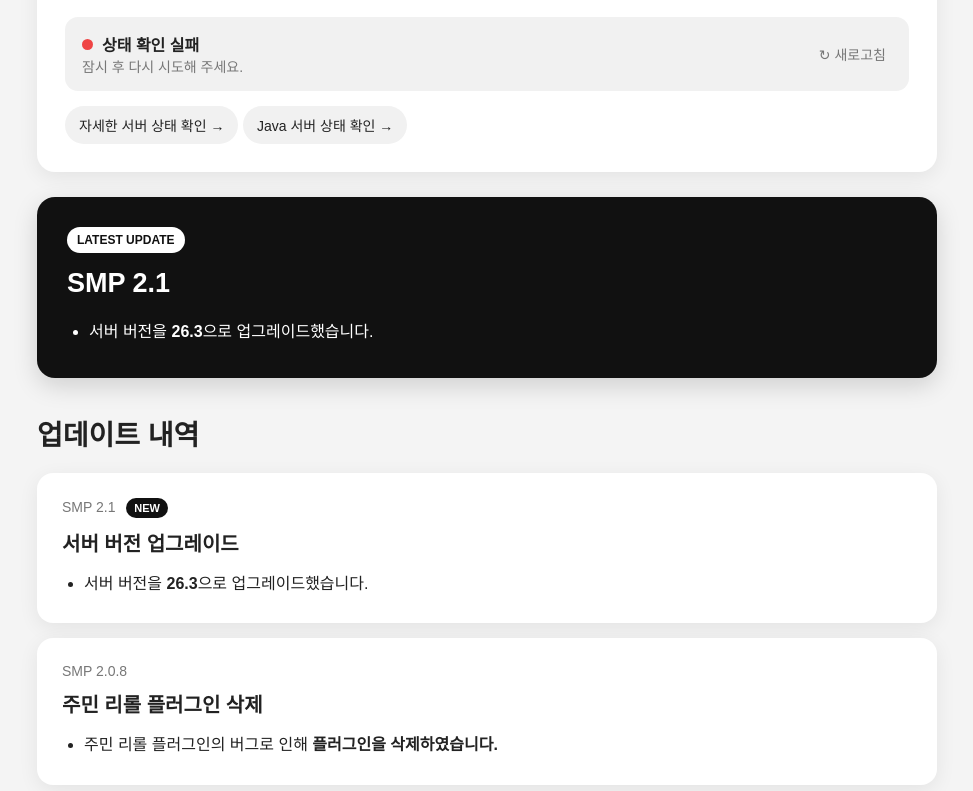
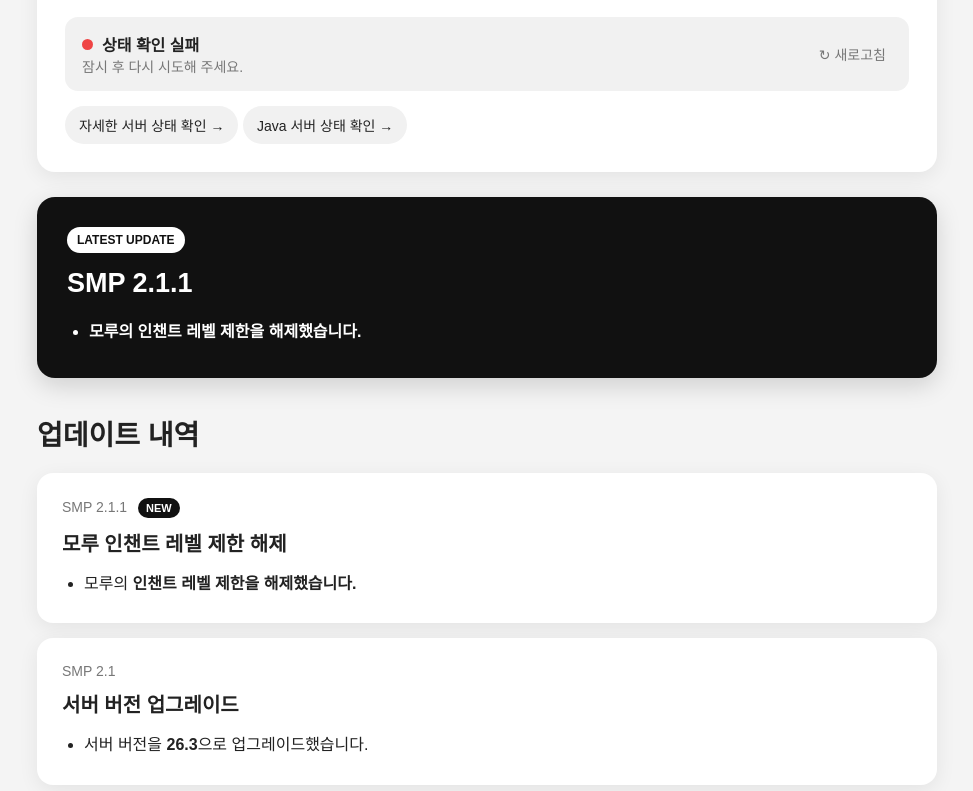
Before and after one commit to baekdoovm/baekdoovm.github.io, a plain HTML site: page index.html in a window 1280 px wide. Shown: the part 533-1324 px from the top of the page, without its empty margins (153-1126 px from the left). Drawn offline with Linux system fonts and the light colour scheme; no server answers.

Commit message:
Upgrade to SMP 2.1.1 and add new features
Updated version number to 2.1.1 and added new update details.

```diff
--- a/index.html
+++ b/index.html
@@ -551,12 +551,12 @@ footer {
     </div>
 
     <h2>
-        SMP 2.1
+        SMP 2.1.1
     </h2>
 
     <ul>
         <li>
-            서버 버전을 <strong>26.3</strong>으로 업그레이드했습니다.
+            <strong>모루의 인챈트 레벨 제한을 해제했습니다.</strong>
         </li>
     </ul>
 
@@ -569,12 +569,32 @@ footer {
 </h2>
 
 
+<!-- 2.1.1 -->
+<div class="update">
+
+    <div class="version">
+        SMP 2.1.1
+        <span class="new-badge">NEW</span>
+    </div>
+
+    <h3>
+        모루 인챈트 레벨 제한 해제
+    </h3>
+
+    <ul>
+        <li>
+            모루의 <strong>인챈트 레벨 제한을 해제했습니다.</strong>
+        </li>
+    </ul>
+
+</div>
+
+
 <!-- 2.1 -->
 <div class="update">
 
     <div class="version">
         SMP 2.1
-        <span class="new-badge">NEW</span>
     </div>
 
     <h3>
```
